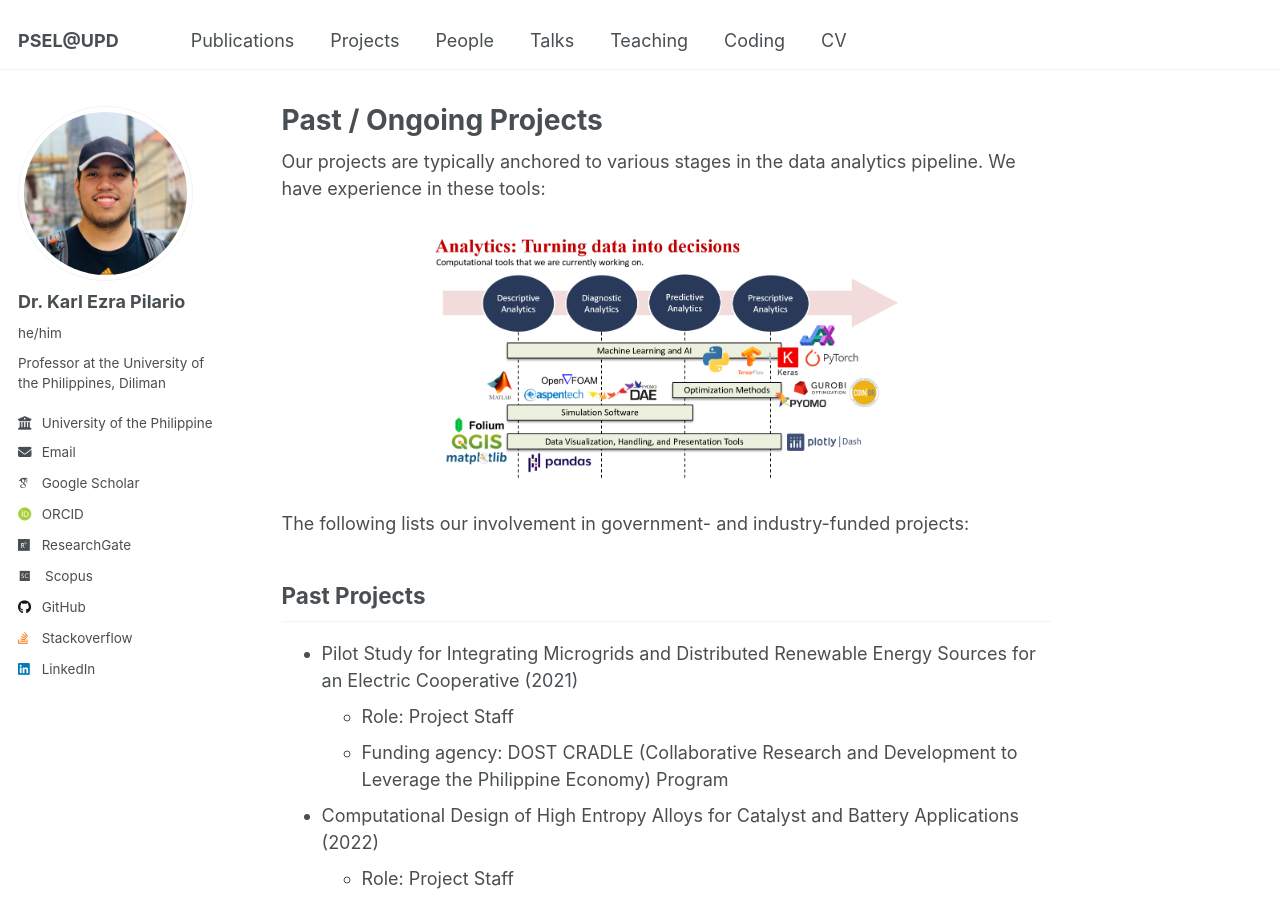
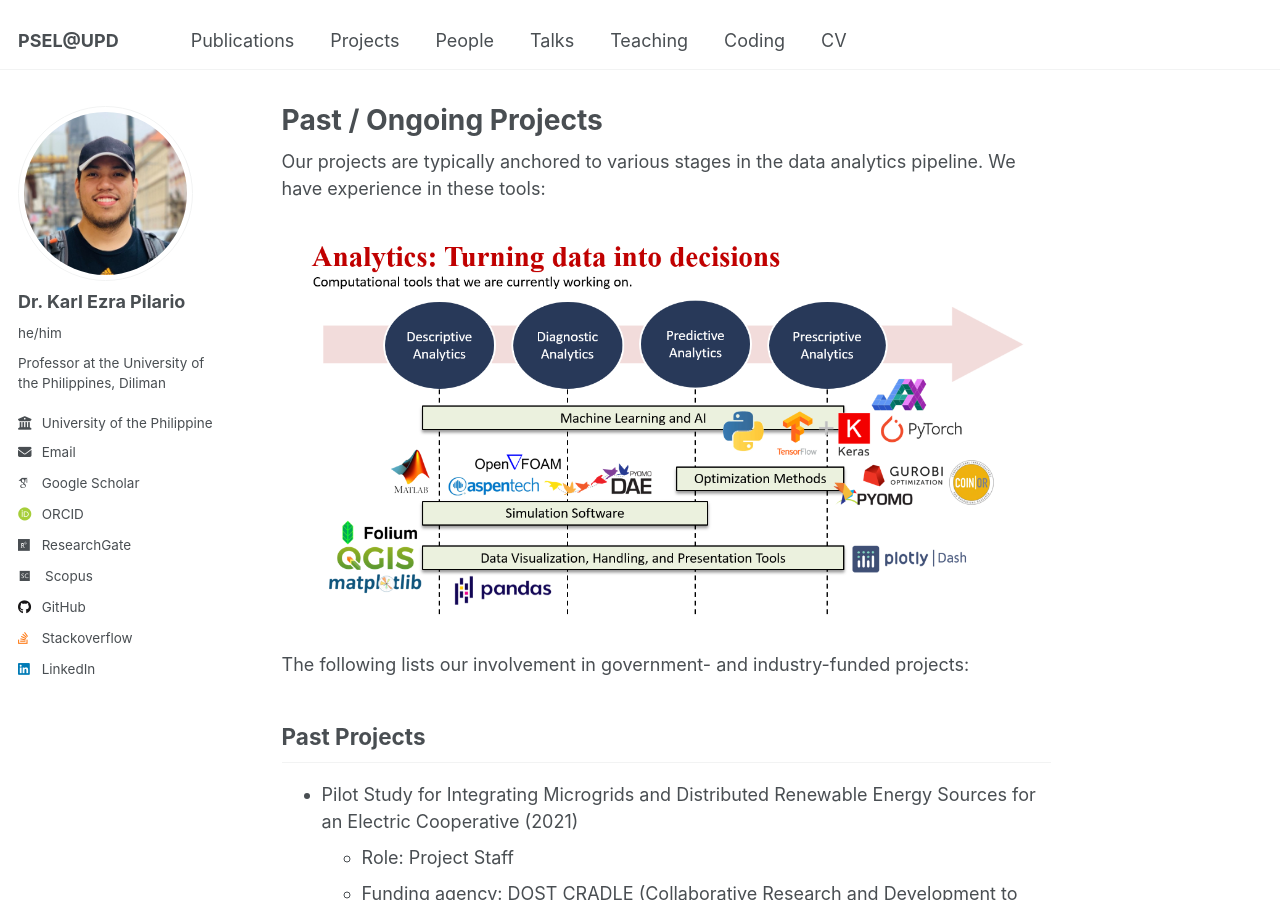
Before and after one commit to kspilario/kspilario.github.io, a Jekyll site: the page built from _pages/projects.md, in a window 1280 px wide and 900 px high. Built offline with Jekyll 4.4.1, drawn with Linux system fonts in a browser that asks for light colours; some web fonts are replaced.

Commit message:
Update projects.md

```diff
--- a/_pages/projects.md
+++ b/_pages/projects.md
@@ -9,7 +9,7 @@ redirect_from:
 Our projects are typically anchored to various stages in the data analytics pipeline. We have experience in these tools:
 
 <p align="center">
-    <img src="../images/psel_tools.png" width="500">
+    <img src="../images/psel_tools.png" width="800">
 </p>
 
 The following lists our involvement in government- and industry-funded projects:
```
